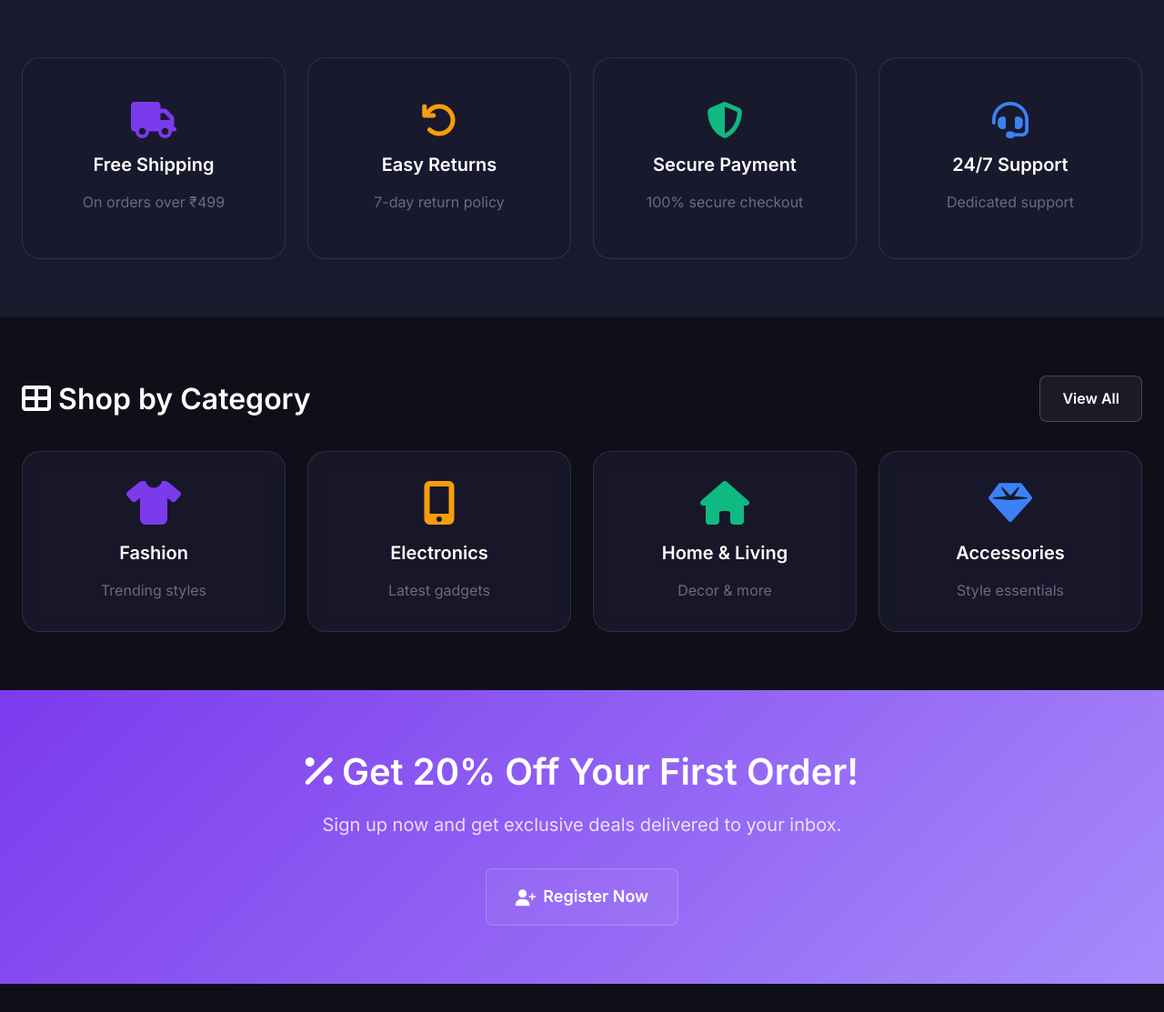
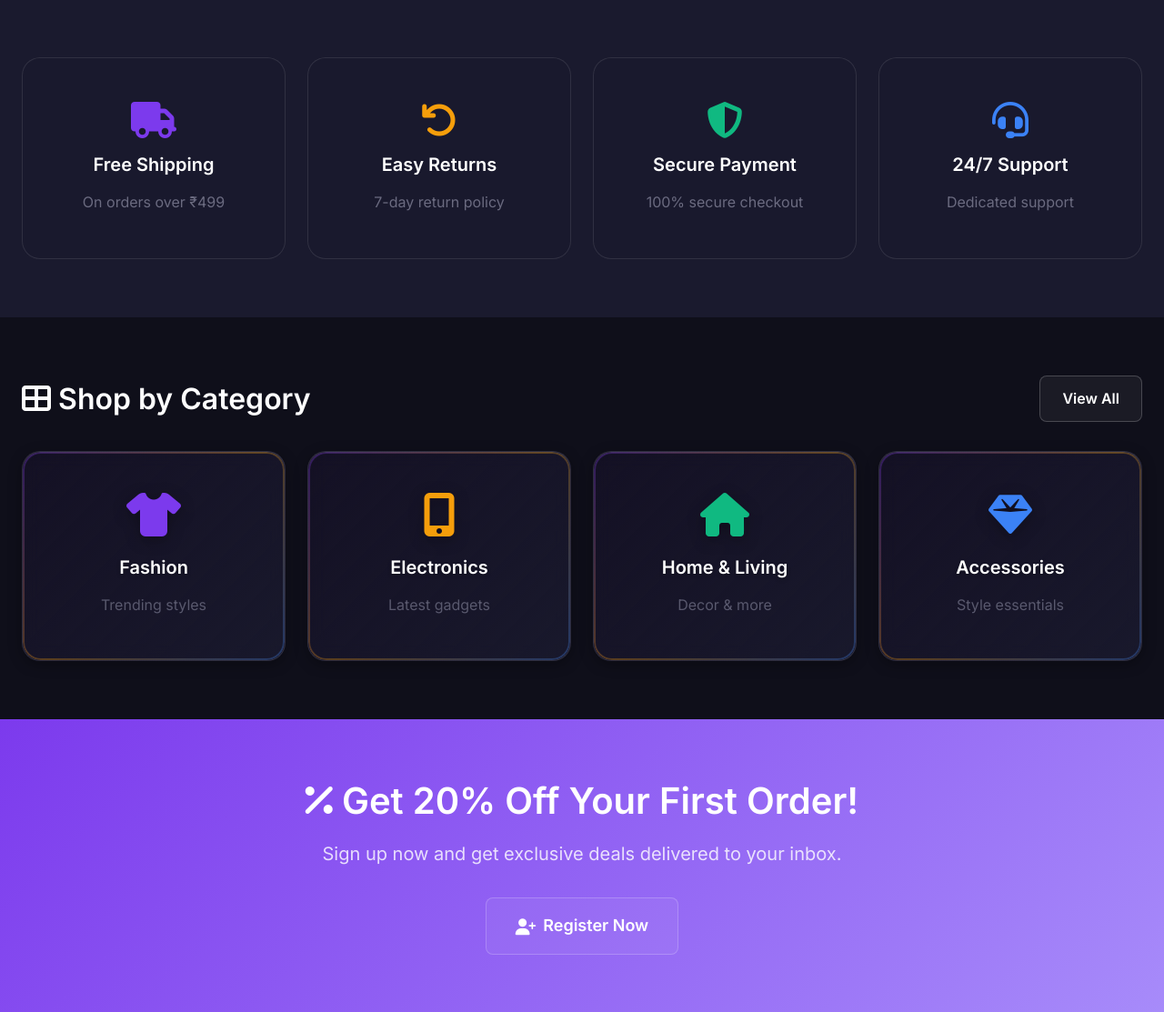
Before and after one commit to nencysavaliya/e-commerce, a Django app: page / in a window 1280 px wide. Shown: the part 556-1669 px from the top of the page at 91% size. Run offline with Django 5.2, Linux system fonts and the light colour scheme; parts of the project's set-up code (start-up, migrations or seed data) failed here and were passed over.

Commit message:
effects added

```diff
--- a/static/css/style.css
+++ b/static/css/style.css
@@ -759,13 +759,51 @@ select.form-control option:disabled {
 /* =============== Category Cards (Bottom Section - Fashion, etc.) =============== */
 .category-card {
     text-align: center;
-    padding: 2rem;
+    padding: 3rem 2rem;
+    min-height: 200px;
     position: relative;
     overflow: hidden;
     cursor: pointer;
-    transition: all 0.5s ease;
+    transition: all 0.5s cubic-bezier(0.34, 1.56, 0.64, 1);
+    background: linear-gradient(135deg, rgba(124, 58, 237, 0.05), rgba(26, 26, 46, 0.9));
+    box-shadow: 0 4px 15px rgba(0, 0, 0, 0.3),
+        inset 0 1px 0 rgba(255, 255, 255, 0.1);
 }
 
+/* Gradient border effect */
+.category-card::before {
+    content: '';
+    position: absolute;
+    top: 0;
+    left: 0;
+    right: 0;
+    bottom: 0;
+    border-radius: var(--radius-lg);
+    padding: 2px;
+    background: linear-gradient(135deg, var(--primary), var(--secondary), var(--info));
+    -webkit-mask: linear-gradient(#fff 0 0) content-box, linear-gradient(#fff 0 0);
+    -webkit-mask-composite: xor;
+    mask-composite: exclude;
+    opacity: 0.3;
+    transition: opacity 0.5s ease;
+}
+
+.category-card:hover::before {
+    opacity: 1;
+    animation: borderRotate 3s linear infinite;
+}
+
+@keyframes borderRotate {
+    0% {
+        filter: hue-rotate(0deg);
+    }
+
+    100% {
+        filter: hue-rotate(360deg);
+    }
+}
+
+/* Radial glow effect on hover */
 .category-card::after {
     content: '';
     position: absolute;
@@ -774,9 +812,10 @@ select.form-control option:disabled {
     width: 0;
     height: 0;
     border-radius: 50%;
-    background: radial-gradient(circle, rgba(245, 158, 11, 0.3), transparent);
+    background: radial-gradient(circle, rgba(245, 158, 11, 0.4), transparent);
     transform: translate(-50%, -50%);
     transition: all 0.6s ease;
+    z-index: 0;
 }
 
 .category-card:hover::after {
@@ -785,21 +824,39 @@ select.form-control option:disabled {
 }
 
 .category-card:hover {
-    transform: scale(1.1) rotate(-3deg);
-    box-shadow: 0 15px 35px rgba(245, 158, 11, 0.5), 0 5px 15px rgba(245, 158, 11, 0.3);
-    border-color: var(--secondary);
+    transform: scale(1.08) translateY(-8px) rotate(-2deg);
+    box-shadow: 0 20px 40px rgba(245, 158, 11, 0.4),
+        0 8px 16px rgba(124, 58, 237, 0.3),
+        inset 0 1px 0 rgba(255, 255, 255, 0.2);
+    background: linear-gradient(135deg, rgba(124, 58, 237, 0.15), rgba(245, 158, 11, 0.1));
 }
 
+/* Floating icon animation */
 .category-card i {
     transition: all 0.5s cubic-bezier(0.68, -0.55, 0.265, 1.55);
     display: inline-block;
     position: relative;
     z-index: 2;
+    animation: float 3s ease-in-out infinite;
+    filter: drop-shadow(0 4px 8px rgba(0, 0, 0, 0.3));
+}
+
+@keyframes float {
+
+    0%,
+    100% {
+        transform: translateY(0px);
+    }
+
+    50% {
+        transform: translateY(-10px);
+    }
 }
 
 .category-card:hover i {
     transform: scale(1.3) rotateY(360deg);
-    filter: drop-shadow(0 5px 15px currentColor);
+    filter: drop-shadow(0 8px 20px currentColor);
+    animation: none;
 }
 
 .category-card h4,
@@ -809,15 +866,28 @@ select.form-control option:disabled {
     transition: all 0.3s ease;
 }
 
+.category-card h4 {
+    font-weight: 600;
+    text-shadow: 0 2px 4px rgba(0, 0, 0, 0.3);
+}
+
 .category-card:hover h4 {
     color: var(--secondary);
-    text-shadow: 0 0 10px rgba(245, 158, 11, 0.5);
+    text-shadow: 0 0 20px rgba(245, 158, 11, 0.8),
+        0 2px 4px rgba(0, 0, 0, 0.5);
+    transform: scale(1.05);
+}
+
+.category-card p {
+    opacity: 0.8;
 }
 
 .category-card:hover p {
     transform: translateY(-5px);
     color: var(--text-primary);
+    opacity: 1;
 }
+
 
 
 /* =============== Product Detail =============== */
```
